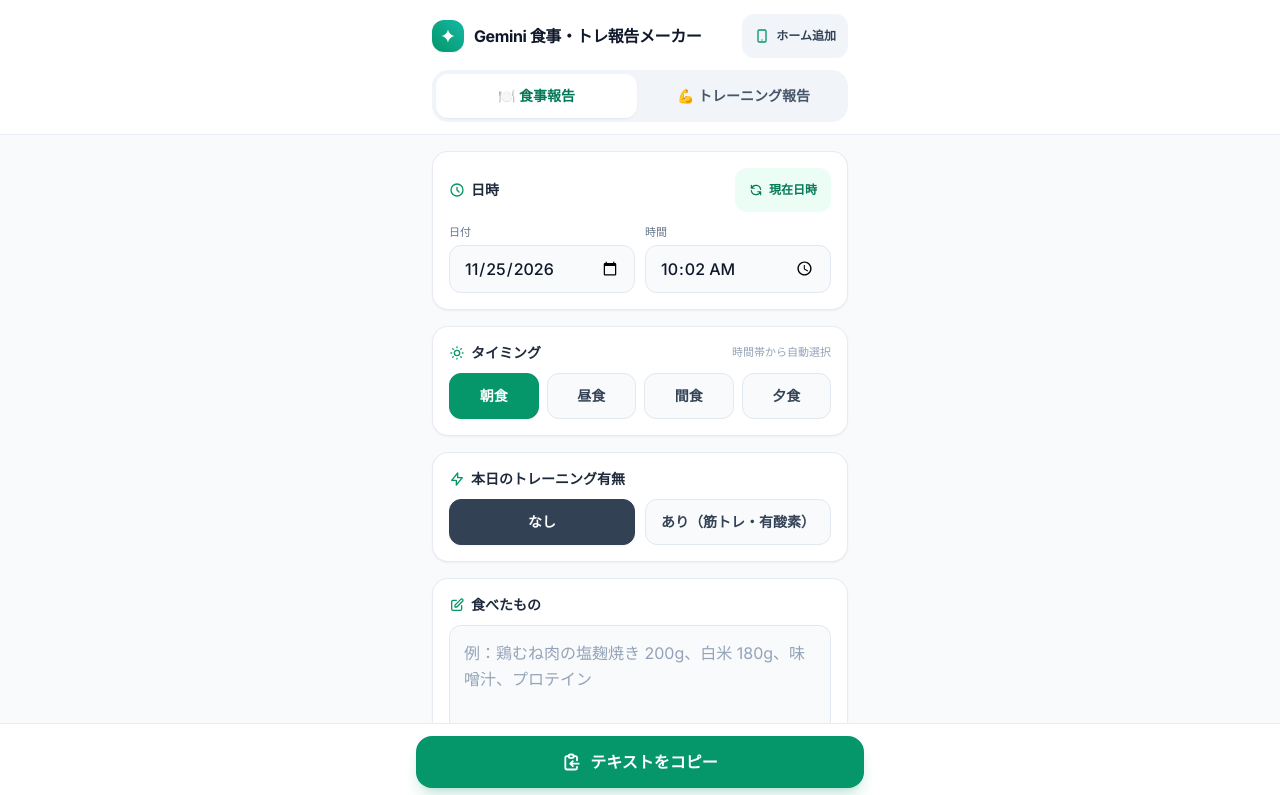
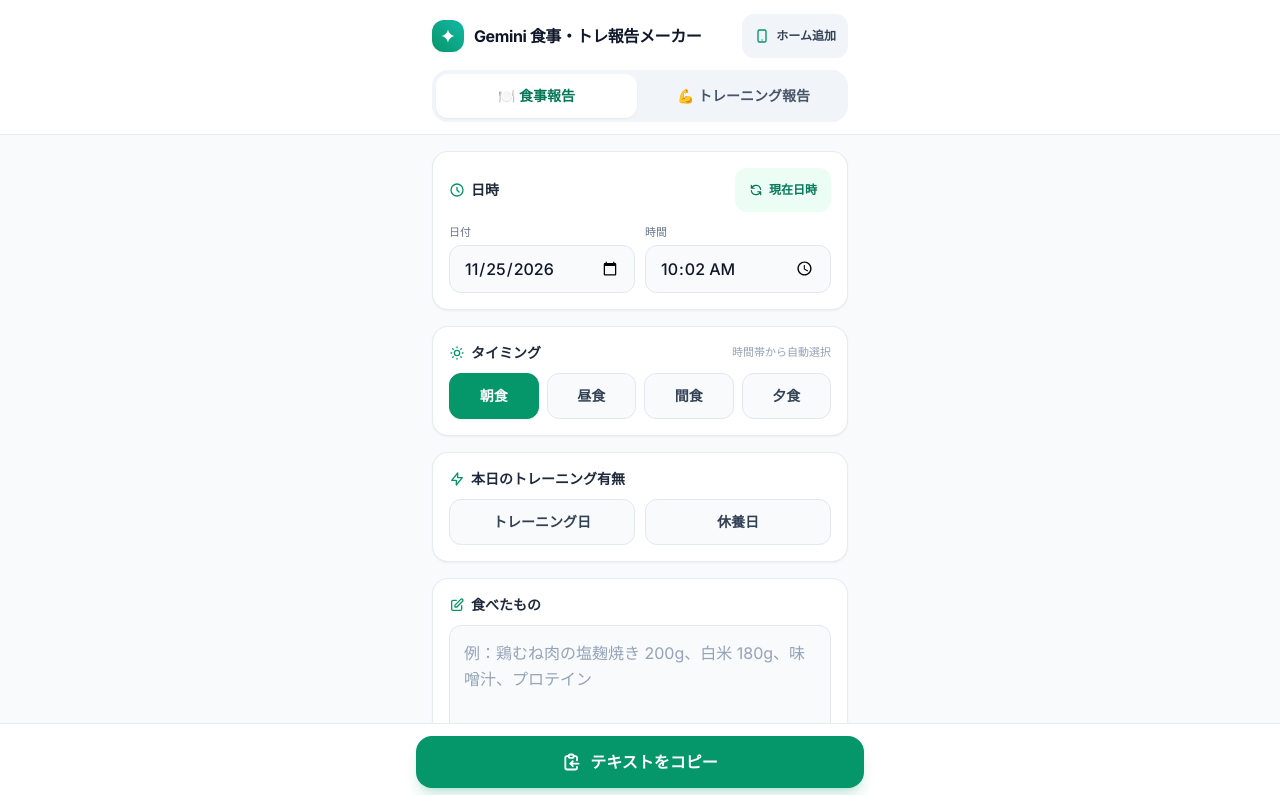
Before and after one commit to pasta-raizoh/gemini-meal-logger, a plain HTML site: page index.html in a window 1280 px wide. Shown: the top 795 px of the page. Drawn offline with nearby package versions, Linux system fonts and the light colour scheme.

Commit message:
Update index.html

```diff
--- a/index.html
+++ b/index.html
@@ -182,11 +182,11 @@
         </div>
 
         <div class="grid grid-cols-2 gap-2.5" role="group" aria-label="本日のトレーニング有無">
-          <button type="button" data-training="なし" class="training-btn min-h-[44px] py-3 px-3 rounded-xl text-sm font-semibold border transition active:scale-95 text-center">
-            なし
+          <button type="button" data-training="トレーニング日" class="training-btn min-h-[44px] py-3 px-3 rounded-xl text-sm font-semibold border transition active:scale-95 text-center">
+            トレーニング日
           </button>
-          <button type="button" data-training="あり（筋トレ・有酸素）" class="training-btn min-h-[44px] py-3 px-3 rounded-xl text-xs sm:text-sm font-semibold border transition active:scale-95 text-center">
-            あり（筋トレ・有酸素）
+          <button type="button" data-training="休養日" class="training-btn min-h-[44px] py-3 px-3 rounded-xl text-xs sm:text-sm font-semibold border transition active:scale-95 text-center">
+            休養日
           </button>
         </div>
       </section>
```
